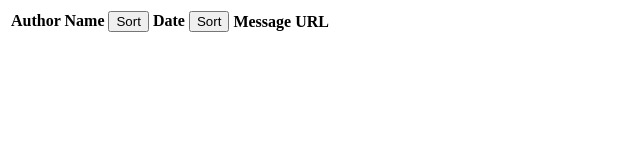
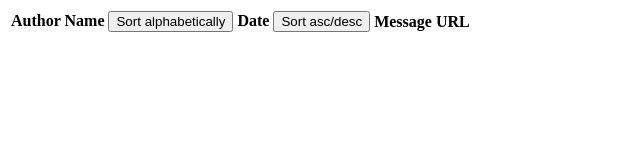
Before and after one commit to MandSolo/sorted-data-table, a plain HTML site: page index.html in a window 1280 px wide. Shown: the whole page, without its empty margins (0-640 px from the left). Drawn offline with Linux system fonts and the light colour scheme; no server answers.

Commit message:
chore: update readme

```diff
--- a/index.html
+++ b/index.html
@@ -16,9 +16,9 @@
           <tr>
             <th>
               Author Name
-              <button onclick="sortTable(0)">Sort</button>
+              <button onclick="sortTable(0)">Sort alphabetically</button>
             </th>
-            <th>Date <button onclick="sortTable(1)">Sort</button></th>
+            <th>Date <button onclick="sortTable(1)">Sort asc/desc</button></th>
             <th>Message</th>
             <th>URL</th>
           </tr>
```
Also changed, not shown: 1 other file.
